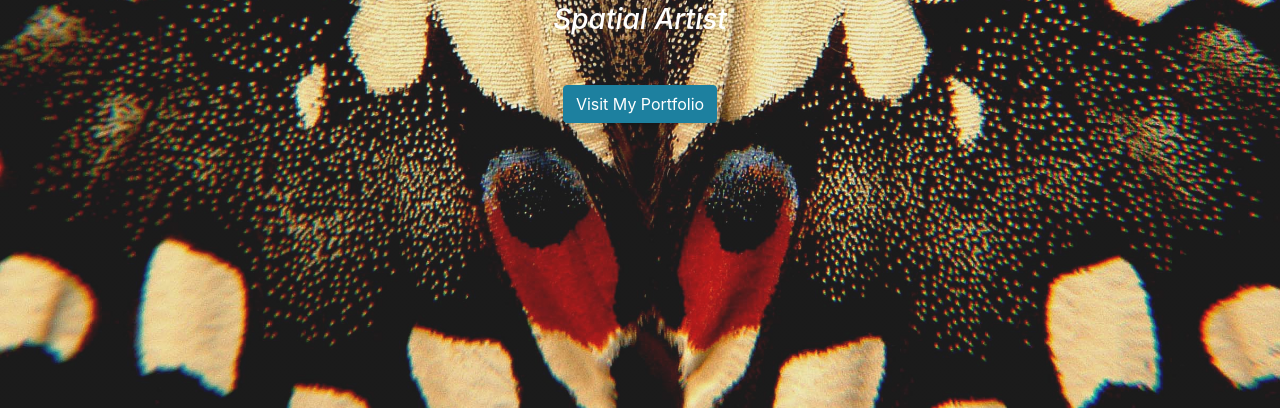
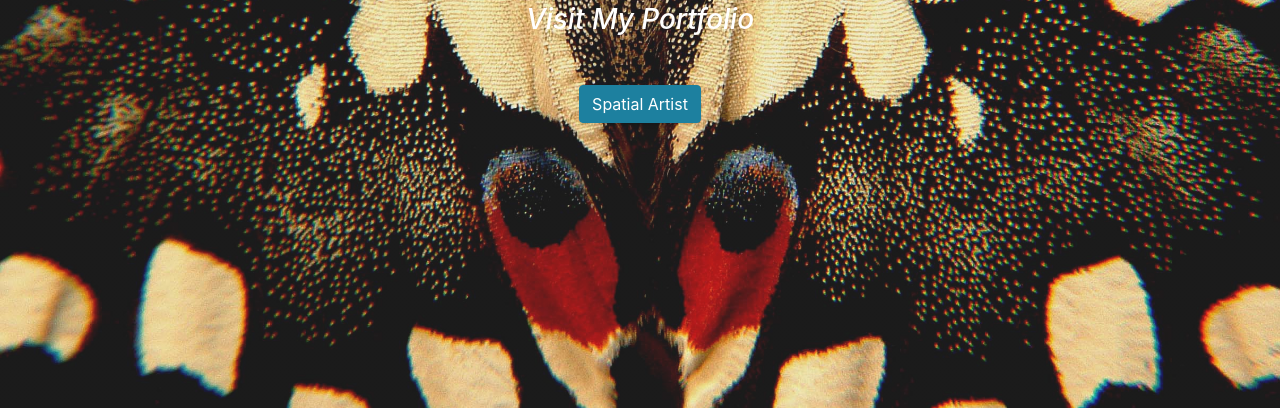
Before and after one commit to Ramonfranco08/Ramonfranco08.github.io, a website with bundled scripts: page index.html in a window 1280 px wide. Shown: the part 392-802 px from the top of the page. Built offline with nearby package versions, Linux system fonts and the light colour scheme.

Commit message:
Update index.html

```diff
--- a/index.html
+++ b/index.html
@@ -60,14 +60,15 @@
     <div class="container text-center my-auto">
       <h1 class="mb-1" style="color: white;">Ramon Franco</h1>
       <h3 class="mb-5" style="color: white;">
-        <em>Spatial Artist </em>
+        <em>Visit My Portfolio</em>
         <link rel="portfolio.html" type="text/css" href="">
       </h3>
-      <a class="btn btn-primary btn-xl js-scroll-trigger" href="#about">Visit My Portfolio</a>
+      <a class="btn btn-primary btn-xl js-scroll-trigger" href="#about">Spatial Artist </a>
       <link rel="portfolio.html" type="text/css" href="">
     </div>
     <div class="overlay"></div>
   </header>
+  <link rel="portfolio.html" type="text/css" href="">
 
   <!-- About -->
   <!-- <section class="content-section bg-light" id="about">
```
